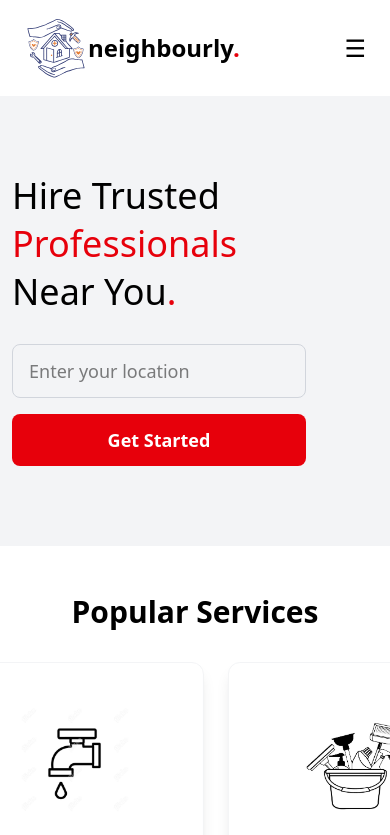
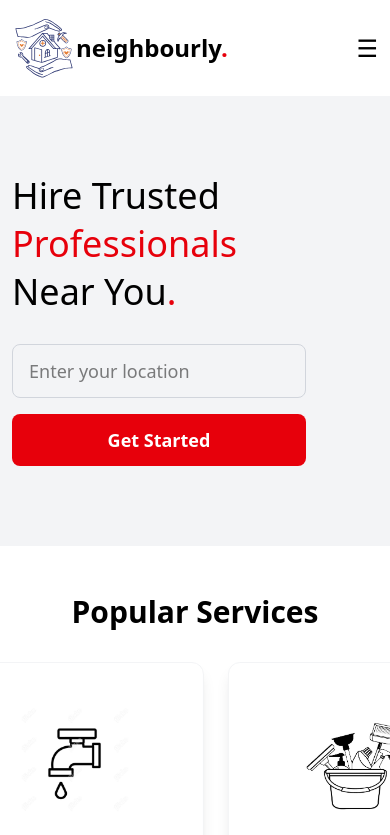
Before and after one commit to jhalucky/Neighbourly, a React (Vite) app: page / in a window 390 px wide. Shown: the top 835 px of the page. Built offline with nearby package versions, Linux system fonts and the light colour scheme.

Commit message:
header for mobile

```diff
--- a/src/components/Header.tsx
+++ b/src/components/Header.tsx
@@ -4,8 +4,8 @@ export default function Header() {
   const [isOpen, setIsOpen] = useState(false);
 
   return (
-    <header className="w-full px-6 py-4 flex items-center justify-between bg-white relative">
-      <div className="flex items-center">
+    <header className="w-full px-3 md:px-6 py-4 flex items-center justify-between bg-white relative">
+      <div className="flex items-center mr-2">
       <img src="/favicon.svg" alt="Neighbourly Logo" className="w-16 h-16" />
       <h1 className="text-2xl md:text-3xl font-bold">
         neighbourly<span className="text-red-600">.</span>
```
